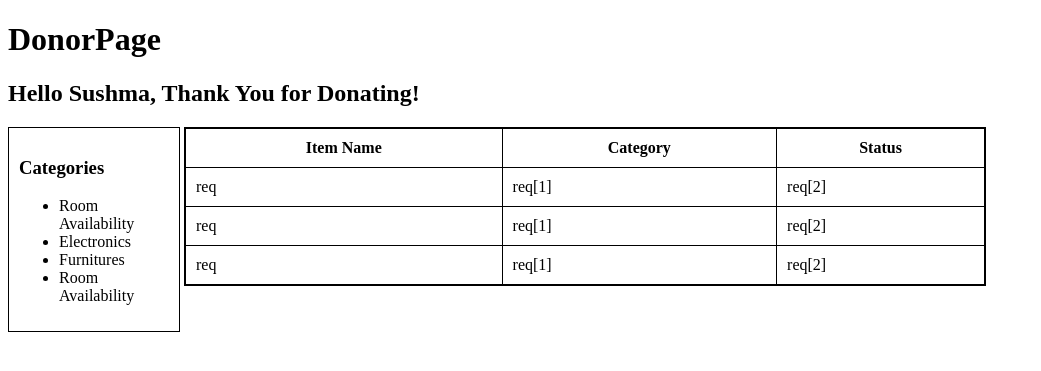
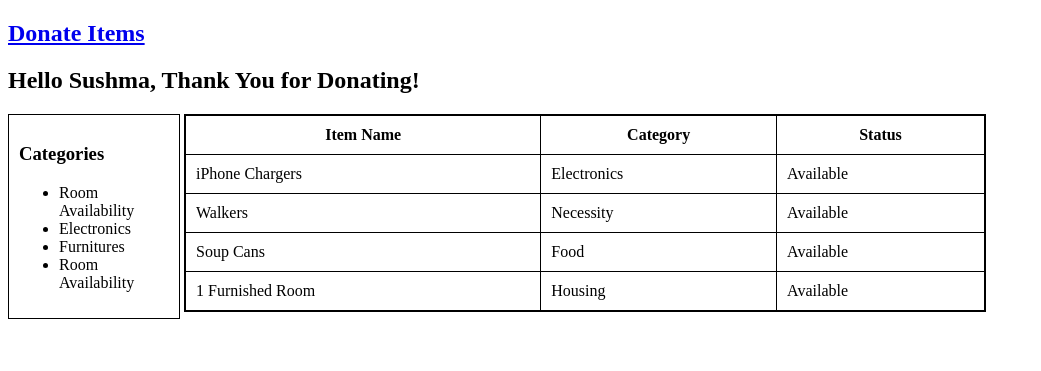
Before and after one commit to amalachirayil/WWCHackathon2017, a Django app: page /donor in a window 1280 px wide. Shown: the top 371 px of the page, without its empty margins (0-1041 px from the left). Run offline with Django 3.2, Linux system fonts and the light colour scheme.

Commit message:
donate item html

```diff
--- a/apps/WWCapp/static/WWCapp/css/donor.css
+++ b/apps/WWCapp/static/WWCapp/css/donor.css
@@ -23,3 +23,8 @@ th, td {
     margin-left: 30px;
     padding: 10px;
 }
+
+.donor{
+  margin: auto;
+
+}
--- a/apps/WWCapp/templates/WWCapp/donorpage.html
+++ b/apps/WWCapp/templates/WWCapp/donorpage.html
@@ -9,7 +9,9 @@
 
   </head>
   <body>
-    <h1>DonorPage</h1>
+<div class="donor">
+
+    <a href="/donateitems"><h2>Donate Items</h2></a>
     <h2>Hello {{user}}, Thank You for Donating!</h2>
     <div class="sidebar">
       <h3>Categories</h3>
@@ -27,15 +29,15 @@
           <th>Category</th>
           <th>Status</th>
         </tr>
-
-      {% for req in requests %}
+      {% for req in items %}
         <tr>
-          <td>req</td>
-          <td>req[1]</td>
-          <td>req[2]</td>
+          <td>{{req.0}}</td>
+          <td>{{req.1}}</td>
+          <td>{{req.2}}</td>
         </tr>
         {% endfor %}
       </table>
     </div>
+  </div>
   </body>
 </html>
--- a/apps/WWCapp/urls.py
+++ b/apps/WWCapp/urls.py
@@ -5,5 +5,7 @@ urlpatterns = [
     url(r'^requests', views.victimrequests),
     url(r'^donor', views.donations),
     url(r'^register', views.register),
-    url(r'^login', views.login)
+    url(r'^login', views.login),
+    url(r'^donateitems', views.donateitems),
+    url(r'^donatesubmit', views.donatesubmit)
 ]
--- a/apps/WWCapp/views.py
+++ b/apps/WWCapp/views.py
@@ -19,10 +19,10 @@ def donations(request):
         ["Soup Cans", "Food", "Available"],
         ["1 Furnished Room", "Housing", "Available"],
     ]
-    print items[0]
+    print items
     content = {
         'user': "Sushma",
-        'requests': items[0]
+        'items': items
     }
     return render(request, 'WWCapp/donorpage.html', content)
 
@@ -32,3 +32,9 @@ def register(request):
 def login(request):
     print request.POST
     return redirect('/donor')
+
+def donateitems(request):
+    return render(request, 'WWCapp/donateitems.html')
+
+def donatesubmit(request):
+    return redirect('/donor')
```
Also changed, not shown: apps/WWCapp/templates/WWCapp/donateitems.html (added, +24 -0 lines), 2 other files.
